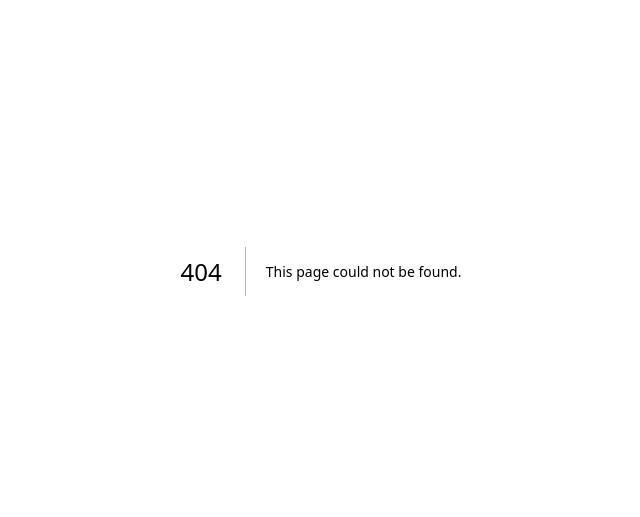
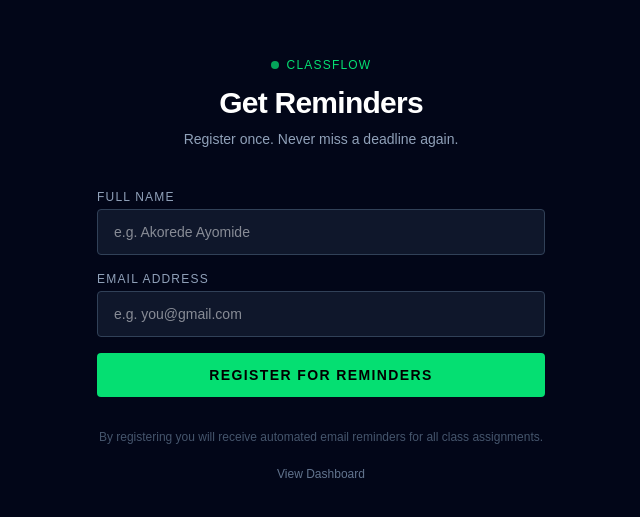
Before and after one commit to Ayo-devops/Biovators-ClassFlow, a Next.js app: page /register in a window 1280 px wide. Before the commit this address had no page. Shown: the part 129-646 px from the top of the page, without its empty margins (319-959 px from the left). Built offline with nearby package versions, Linux system fonts and the light colour scheme.

Commit message:
Add student registration page

```diff
--- /dev/null
+++ b/app/register/page.js
@@ -0,0 +1,123 @@
+'use client'
+import { useState } from 'react'
+
+export default function Register() {
+  const [form, setForm] = useState({
+    student_name: '',
+    student_email: ''
+  })
+  const [loading, setLoading] = useState(false)
+  const [success, setSuccess] = useState(false)
+  const [error, setError] = useState(null)
+
+  const handleChange = (e) => {
+    setForm({ ...form, [e.target.name]: e.target.value })
+  }
+
+  const handleSubmit = async () => {
+    if (!form.student_name || !form.student_email) {
+      setError('Please fill in both fields.')
+      return
+    }
+    setLoading(true)
+    setError(null)
+    try {
+      const res = await fetch('/api/students', {
+        method: 'POST',
+        headers: { 'Content-Type': 'application/json' },
+        body: JSON.stringify(form)
+      })
+      if (res.ok) {
+        setSuccess(true)
+      } else {
+        const data = await res.json()
+        setError(data.error?.message || 'Something went wrong. You may already be registered.')
+      }
+    } catch (err) {
+      setError('Network error. Try again.')
+    }
+    setLoading(false)
+  }
+
+  if (success) {
+    return (
+      <main className="min-h-screen bg-slate-950 text-white flex items-center justify-center p-8">
+        <div className="text-center">
+          <div className="text-5xl mb-4">✅</div>
+          <h2 className="text-xl font-bold mb-2">You are registered!</h2>
+          <p className="text-slate-400 text-sm">You will receive email reminders for all upcoming assignments automatically.</p>
+          <a href="/" className="inline-block mt-6 text-green-400 text-sm border-b border-green-400">
+            View Dashboard
+          </a>
+        </div>
+      </main>
+    )
+  }
+
+  return (
+    <main className="min-h-screen bg-slate-950 text-white flex items-center justify-center p-8">
+      <div className="w-full max-w-md">
+
+        <div className="text-center mb-10">
+          <div className="flex items-center justify-center gap-2 mb-3">
+            <div className="w-2 h-2 rounded-full bg-green-400 animate-pulse"></div>
+            <span className="text-xs text-green-400 tracking-widest uppercase">ClassFlow</span>
+          </div>
+          <h1 className="text-3xl font-bold tracking-tight mb-2">Get Reminders</h1>
+          <p className="text-slate-400 text-sm">Register once. Never miss a deadline again.</p>
+        </div>
+
+        <div className="space-y-4">
+
+          {error && (
+            <div className="bg-red-900/30 border border-red-500 text-red-400 px-4 py-3 rounded text-sm">
+              {error}
+            </div>
+          )}
+
+          <div>
+            <label className="text-xs text-slate-400 uppercase tracking-widest block mb-1">Full Name</label>
+            <input
+              name="student_name"
+              value={form.student_name}
+              onChange={handleChange}
+              className="w-full bg-slate-900 border border-slate-700 rounded px-4 py-3 text-sm text-white focus:outline-none focus:border-green-400"
+              placeholder="e.g. Akorede Ayomide"
+            />
+          </div>
+
+          <div>
+            <label className="text-xs text-slate-400 uppercase tracking-widest block mb-1">Email Address</label>
+            <input
+              name="student_email"
+              type="email"
+              value={form.student_email}
+              onChange={handleChange}
+              className="w-full bg-slate-900 border border-slate-700 rounded px-4 py-3 text-sm text-white focus:outline-none focus:border-green-400"
+              placeholder="e.g. you@gmail.com"
+            />
+          </div>
+
+          <button
+            onClick={handleSubmit}
+            disabled={loading}
+            className="w-full bg-green-400 text-black font-bold py-3 rounded text-sm tracking-widest uppercase hover:bg-white transition-colors disabled:opacity-50"
+          >
+            {loading ? 'Registering...' : 'Register for Reminders'}
+          </button>
+
+          <p className="text-center text-slate-600 text-xs mt-4">
+            By registering you will receive automated email reminders for all class assignments.
+          </p>
+
+          <div className="text-center mt-2">
+            <a href="/" className="text-slate-500 text-xs hover:text-slate-300 transition-colors">
+              View Dashboard
+            </a>
+          </div>
+
+        </div>
+      </div>
+    </main>
+  )
+}
```
